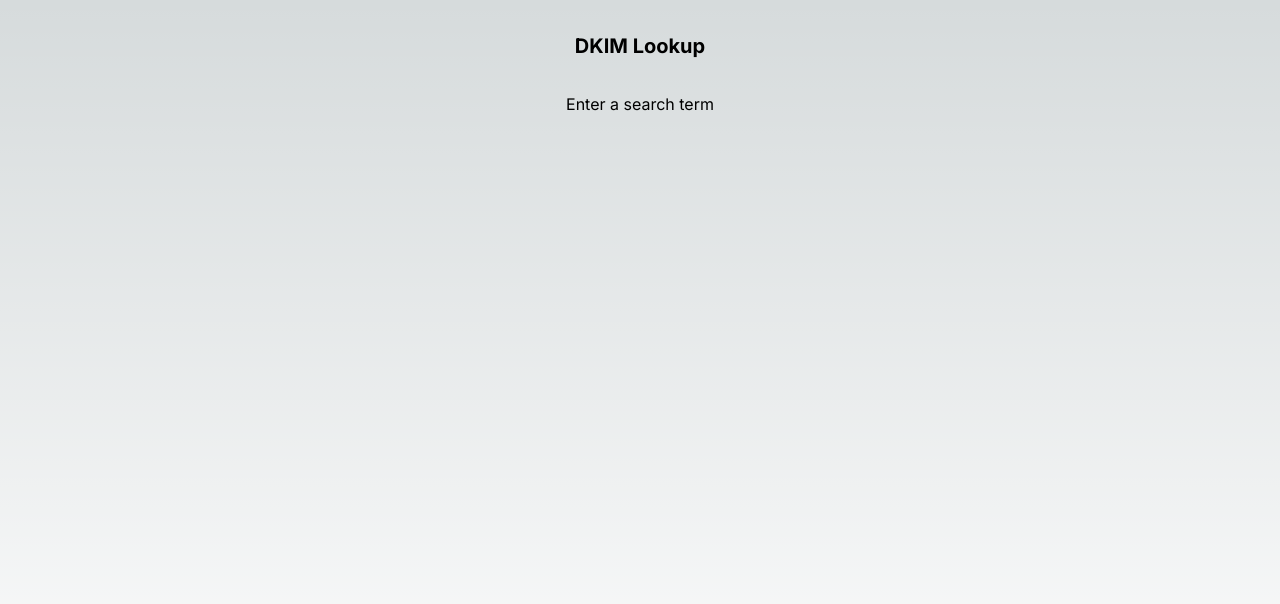
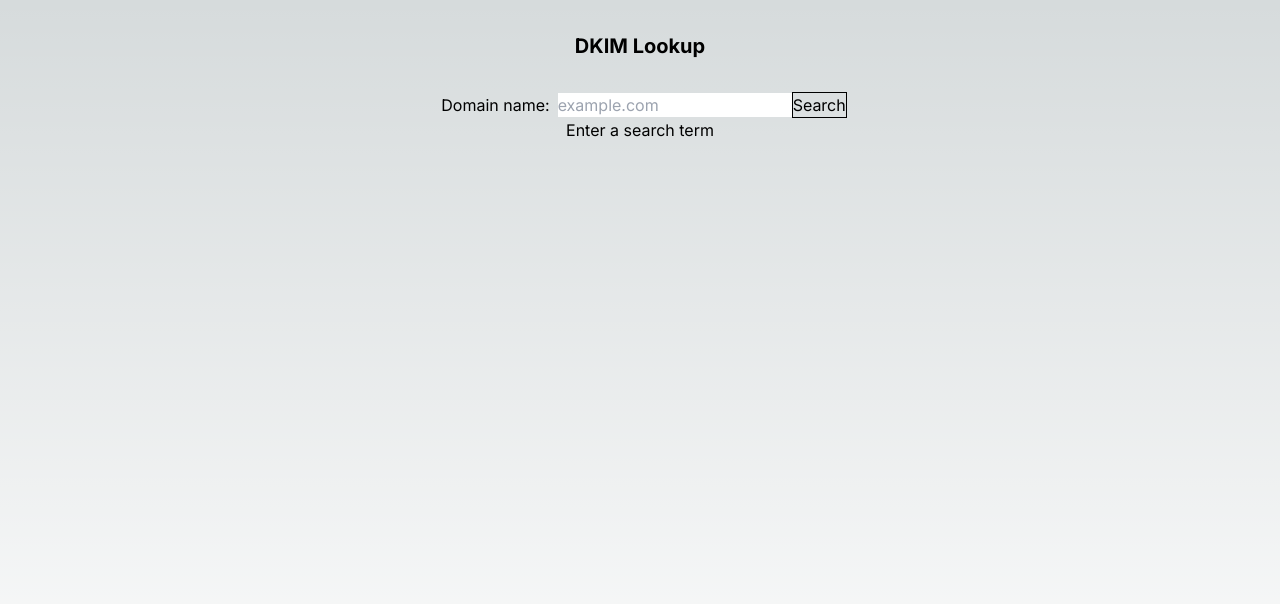
Before and after one commit to zkemail/archive.prove.email, a Next.js app in the folder dkim-lookup-app/: page / in a window 1280 px wide. Shown: the top 604 px of the page. Built offline with nearby package versions, Linux system fonts and the light colour scheme.

Commit message:
search box

```diff
--- a/dkim-lookup-app/src/app/page.tsx
+++ b/dkim-lookup-app/src/app/page.tsx
@@ -27,6 +27,30 @@ const DomainSearchResults: React.FC<DomainSearchResultProps> = ({ records }) =>
   );
 };
 
+interface SearchFormProps {
+  domainQuery: string | undefined;
+}
+
+const SearchForm: React.FC<SearchFormProps> = ({ domainQuery }) => {
+  return (
+    <div className='search-form'>
+      <form action="/" method="get">
+        <label htmlFor="domain" className='px-2'>
+          Domain name:
+        </label>
+        <input
+          type="text"
+          id="domain"
+          name="domain"
+          placeholder="example.com"
+          defaultValue={domainQuery}
+        />
+        <button className='border border-black' type="submit">Search</button>
+      </form>
+    </div>
+  );
+};
+
 export default async function Home({ searchParams }: {
   searchParams: { [key: string]: string | string[] | undefined }
 }) {
@@ -46,6 +70,7 @@ export default async function Home({ searchParams }: {
       <h1 className='p-8 text-xl font-bold'>
         DKIM Lookup
       </h1>
+      <SearchForm domainQuery={domainQuery} />
       {domainQuery
         ? records.length > 0
           ? <div><p className='p-4'>Search results for "{domainQuery}"</p><DomainSearchResults records={records} /></div>
```
